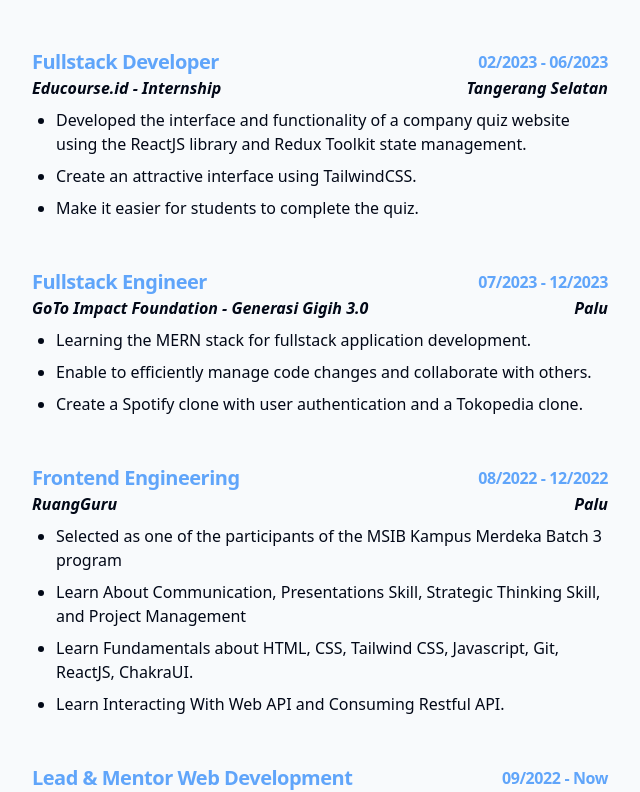
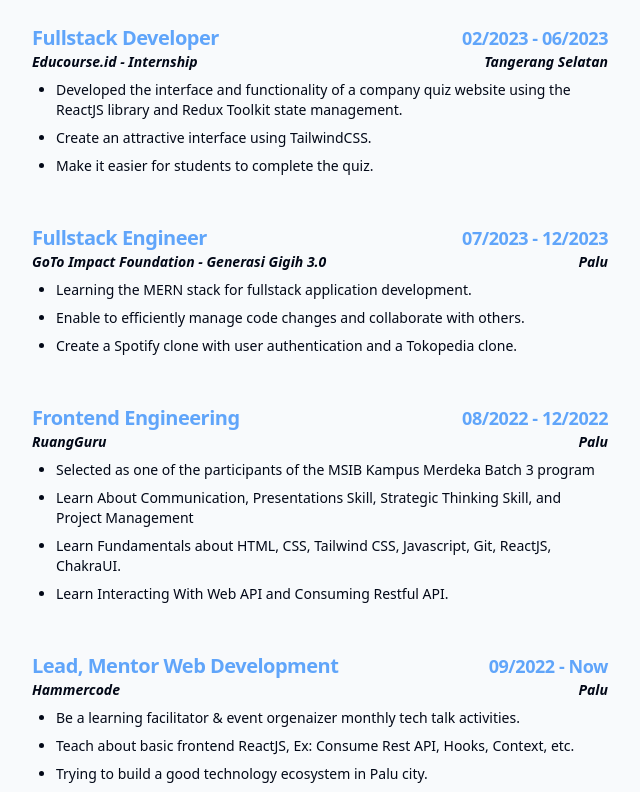
Before and after one commit to mpsalunggg/webku, a Next.js app: page /experience in a window 1280 px wide. Shown: the part 428-1220 px from the top of the page, without its empty margins (320-960 px from the left). Built offline with nearby package versions, Linux system fonts and the light colour scheme.

Commit message:
chore: animation, and text

```diff
--- a/src/constants/experience.ts
+++ b/src/constants/experience.ts
@@ -1,7 +1,7 @@
 export const Experiences = [
   {
     id: 1,
-    role: 'Lead & Mentor Web Development',
+    role: 'Lead, Mentor Web Development',
     company: 'Hammercode',
     place: 'Palu',
     duration: '09/2022 - Now',
--- a/src/features/Experience/index.tsx
+++ b/src/features/Experience/index.tsx
@@ -15,7 +15,7 @@
         </p>
       </div>
       <div className="w-full flex justify-center flex-col gap-6 mb-8">
-        {Experiences.reverse().map(item => {
+        {Experiences.reverse().map((item, index) => {
           const { id, role, place, duration, description, company } = item;
           return (
             <motion.div
@@ -25,31 +25,29 @@
               animate={{ opacity: 1, scale: 1 }}
               transition={{
                 duration: 0.4,
-                delay: id * 0.3,
+                delay: (index + 1) * 0.3,
                 ease: [0, 0.71, 0.6, 1.01]
               }}
             >
               <div>
-                <div>
                 <div className="flex justify-between items-center">
-                    <h4 className="scroll-m-20 lg:text-xl text-md font-semibold tracking-tight text-blue-400">
+                  <h1 className="scroll-m-20 lg:text-xl text-sm font-semibold tracking-tight text-blue-400">
                     {role}
-                    </h4>
-                    <p className="font-semibold tracking-tight text-blue-400">
+                  </h1>
+                  <p className="font-semibold lg:text-lg text-sm tracking-tight text-blue-400">
                     {duration}
                   </p>
                 </div>
-                  <div className="flex justify-between items-center">
+                <div className="flex justify-between items-center lg:text-md text-sm">
                   <p className="italic font-semibold">{company}</p>
                   <p className="italic font-semibold">{place}</p>
                 </div>
               </div>
-                <ul className="mb-6 ml-6 list-disc [&>li]:mt-2">
+              <ul className="mb-6 ml-6 list-disc [&>li]:mt-2 lg:text-md text-sm">
                 {description.map(item => (
                   <li key={item.id}>{item.text}</li>
                 ))}
               </ul>
-              </div>
             </motion.div>
           );
         })}
```
Lines whose indentation alone changed are shown as unchanged.
